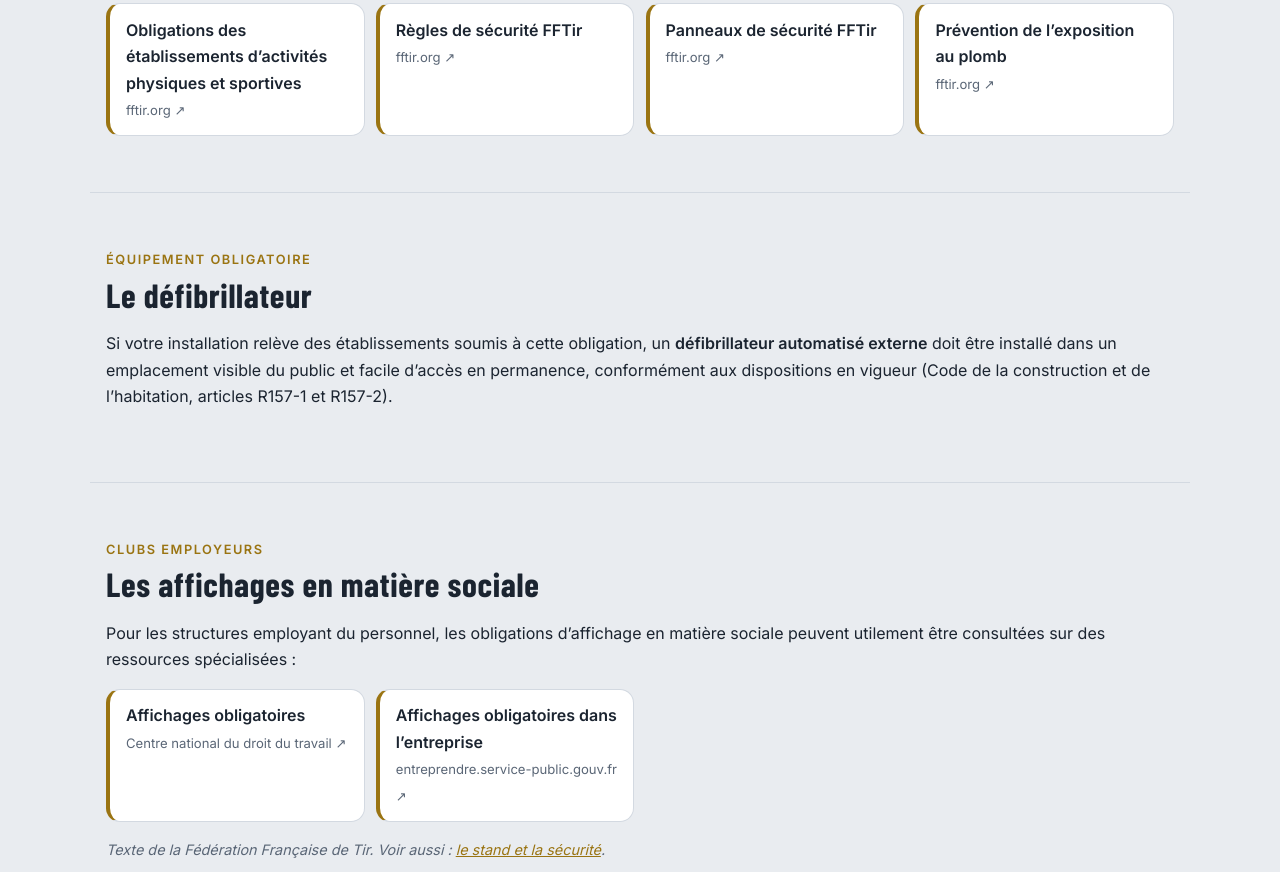
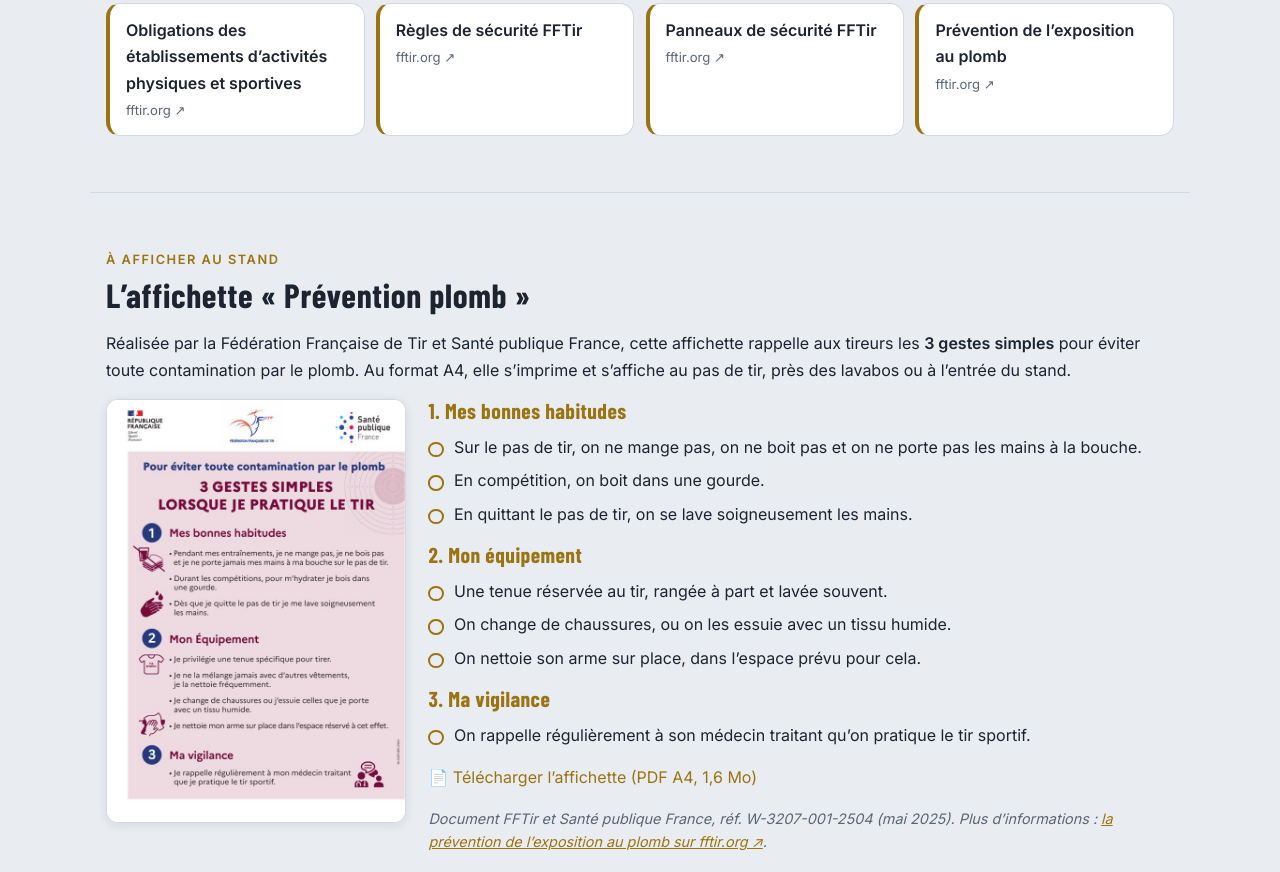
Before and after one commit to MonTirSportif/club, a plain HTML site: page juridique.html in a window 1280 px wide. Shown: the part 1136-2008 px from the top of the page. Drawn offline with Linux system fonts and the light colour scheme.

Commit message:
Juridique : affichette « Prévention plomb » (FFTir / Santé publique France) à télécharger
Co-Authored-By: Claude Opus 5.5 <noreply@anthropic.com>
Claude-Session: https://claude.ai/code/session_016nNYyDLxs52v54yjtqjEuZ

```diff
--- a/juridique.html
+++ b/juridique.html
@@ -39,7 +39,7 @@
 <ul class="check">
 <li>les affichages obligatoires applicables aux ERP/EAPS ;</li>
 <li>les règles de sécurité édictées par la FFTir ;</li>
-<li>les informations relatives à la prévention de l’exposition au plomb ;</li>
+<li>les informations relatives à la prévention de l’exposition au plomb (<a href="#plomb">l’affichette à imprimer</a>) ;</li>
 <li>la copie du ou des certificats d’homologation fédérale en cours de validité ;</li>
 <li>le règlement intérieur applicable au club et/ou à l’installation.</li>
 </ul>
@@ -53,6 +53,23 @@
 <a href="https://www.fftir.org/securite-des-stands-de-tir-2019/" target="_blank" rel="noopener"><b>Panneaux de sécurité FFTir</b><small>fftir.org ↗</small></a>
 <a href="https://www.fftir.org/exposition-au-plomb/" target="_blank" rel="noopener"><b>Prévention de l’exposition au plomb</b><small>fftir.org ↗</small></a>
 </div>
+</section>
+
+<section id="plomb"><div class="kicker">À afficher au stand</div><h2>L’affichette « Prévention plomb »</h2>
+<p>Réalisée par la Fédération Française de Tir et Santé publique France, cette affichette rappelle aux tireurs les <b>3 gestes simples</b> pour éviter toute contamination par le plomb. Au format A4, elle s’imprime et s’affiche au pas de tir, près des lavabos ou à l’entrée du stand.</p>
+<div style="display:grid;grid-template-columns:minmax(0,300px) minmax(0,1fr);gap:1.4rem;align-items:start;margin-top:1rem" class="plomb-grid">
+<a href="docs/affichette-prevention-plomb.pdf" target="_blank" rel="noopener" title="Ouvrir l’affichette (PDF A4)" style="display:block;border:1px solid var(--line);border-radius:12px;overflow:hidden;box-shadow:0 2px 10px rgba(27,36,48,.1);background:#fff"><img src="img/affichette-prevention-plomb.jpg" alt="Affichette FFTir et Santé publique France : 3 gestes simples lorsque je pratique le tir, pour éviter toute contamination par le plomb" width="640" height="905" loading="lazy" style="display:block;width:100%;height:auto"></a>
+<div>
+<h3 style="margin-top:0">1. Mes bonnes habitudes</h3>
+<ul class="check"><li>Sur le pas de tir, on ne mange pas, on ne boit pas et on ne porte pas les mains à la bouche.</li><li>En compétition, on boit dans une gourde.</li><li>En quittant le pas de tir, on se lave soigneusement les mains.</li></ul>
+<h3>2. Mon équipement</h3>
+<ul class="check"><li>Une tenue réservée au tir, rangée à part et lavée souvent.</li><li>On change de chaussures, ou on les essuie avec un tissu humide.</li><li>On nettoie son arme sur place, dans l’espace prévu pour cela.</li></ul>
+<h3>3. Ma vigilance</h3>
+<ul class="check"><li>On rappelle régulièrement à son médecin traitant qu’on pratique le tir sportif.</li></ul>
+<p style="margin-top:1rem"><a class="btn" href="docs/affichette-prevention-plomb.pdf" target="_blank" rel="noopener" style="text-decoration:none;display:inline-block">📄 Télécharger l’affichette (PDF A4, 1,6 Mo)</a></p>
+<p class="note">Document FFTir et Santé publique France, réf. W-3207-001-2504 (mai 2025). Plus d’informations : <a href="https://www.fftir.org/exposition-au-plomb/" target="_blank" rel="noopener">la prévention de l’exposition au plomb sur fftir.org ↗</a>.</p>
+</div></div>
+<style>@media(max-width:700px){#plomb .plomb-grid{grid-template-columns:minmax(0,1fr)!important}#plomb .plomb-grid>a{max-width:320px}}</style>
 </section>
 
 <section id="defibrillateur"><div class="kicker">Équipement obligatoire</div><h2>Le défibrillateur</h2>
```
Also changed, not shown: c-est-nouveau.html (+2 -1 lines), img/affichette-prevention-plomb.jpg (added), 1 other file.
